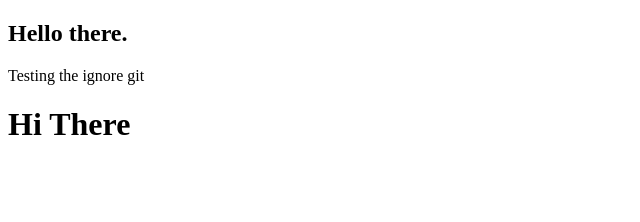
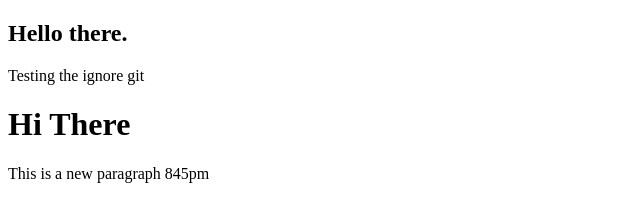
Before and after one commit to TGCoder3000Z/gitProject, a plain HTML site: page index.html in a window 1280 px wide. Shown: the whole page, without its empty margins (0-640 px from the left). Drawn offline with Linux system fonts and the light colour scheme.

Commit message:
Added Paragraph to index.html
I added a paragraph to index.html.

```diff
--- a/index.html
+++ b/index.html
@@ -9,5 +9,6 @@
     <h2>Hello there.</h2>
     <p>Testing the ignore git</p>
     <H1>Hi There</H1>
+    <p>This is a new paragraph 845pm</p>
 </body>
 </html>
```
